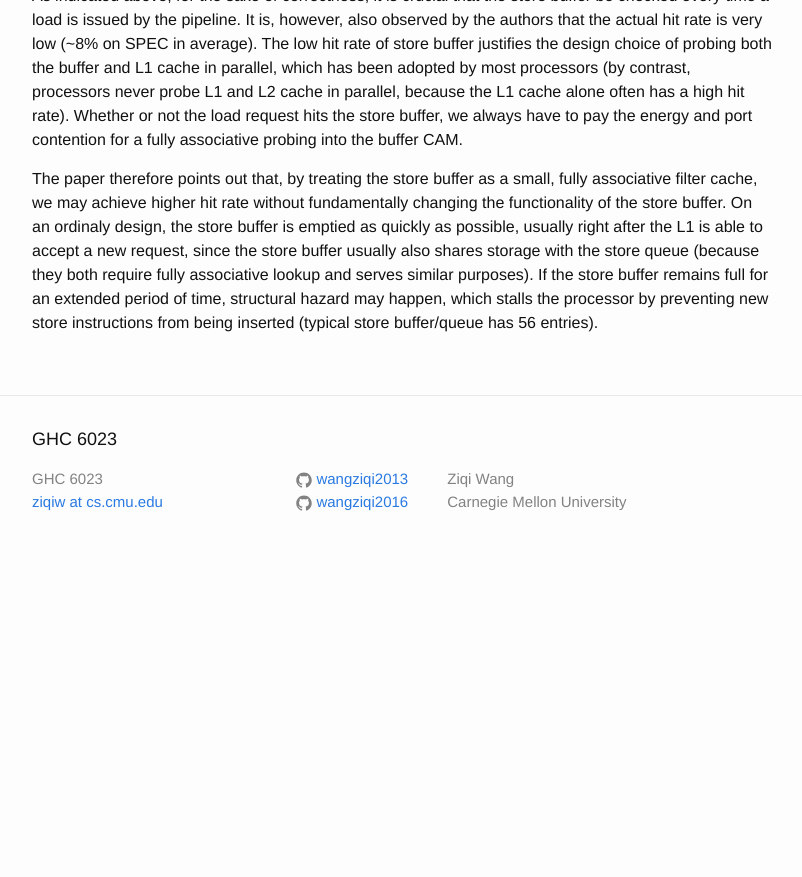
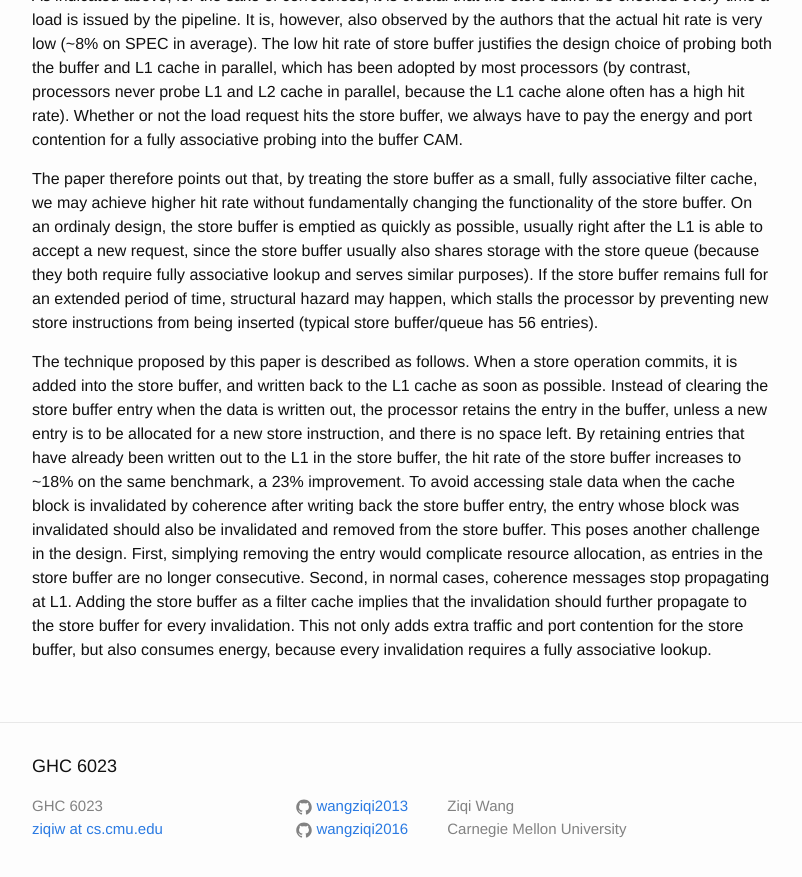
Before and after one commit to wangziqi2013/wangziqi2013.github.io, a Jekyll site: the page built from _posts/2019-08-05-Filter-Caching-for-Free.markdown, in a window 1280 px wide and 900 px high, scrolled down 1114 px. Shown: the top 877 px of the window, without its empty margins (238-1040 px from the left). Built offline with Jekyll 4.4.1, drawn with Linux system fonts in a browser that asks for light colours; before the commit the page ends 1687 px from its top, so only the background shows below that.

Commit message:
Adding coherence

```diff
--- a/_posts/2019-08-05-Filter-Caching-for-Free.markdown
+++ b/_posts/2019-08-05-Filter-Caching-for-Free.markdown
@@ -49,3 +49,16 @@ the store buffer usually also shares storage with the store queue (because they
 and serves similar purposes). If the store buffer remains full for an extended period of time, structural hazard may happen,
 which stalls the processor by preventing new store instructions from being inserted (typical store buffer/queue has 56
 entries).
+
+The technique proposed by this paper is described as follows. When a store operation commits, it is added into the store
+buffer, and written back to the L1 cache as soon as possible. Instead of clearing the store buffer entry when the data
+is written out, the processor retains the entry in the buffer, unless a new entry is to be allocated for a new store instruction,
+and there is no space left. By retaining entries that have already been written out to the L1 in the store buffer,
+the hit rate of the store buffer increases to ~18% on the same benchmark, a 23% improvement. To avoid accessing stale
+data when the cache block is invalidated by coherence after writing back the store buffer entry, the entry whose block
+was invalidated should also be invalidated and removed from the store buffer. This poses another challenge in the design.
+First, simplying removing the entry would complicate resource allocation, as entries in the store buffer are no longer
+consecutive. Second, in normal cases, coherence messages stop propagating at L1. Adding the store buffer as a filter cache
+implies that the invalidation should further propagate to the store buffer for every invalidation. This not only adds extra
+traffic and port contention for the store buffer, but also consumes energy, because every invalidation requires a fully
+associative lookup.
```
